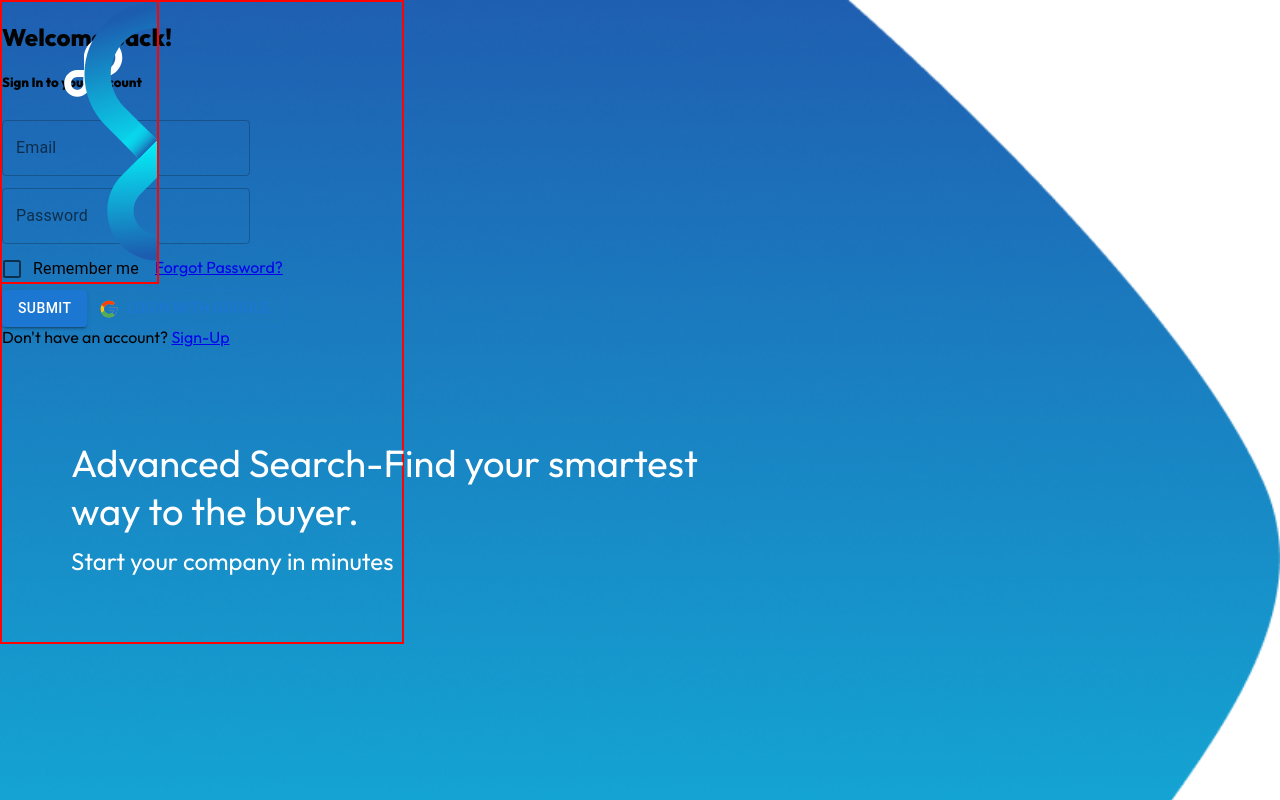
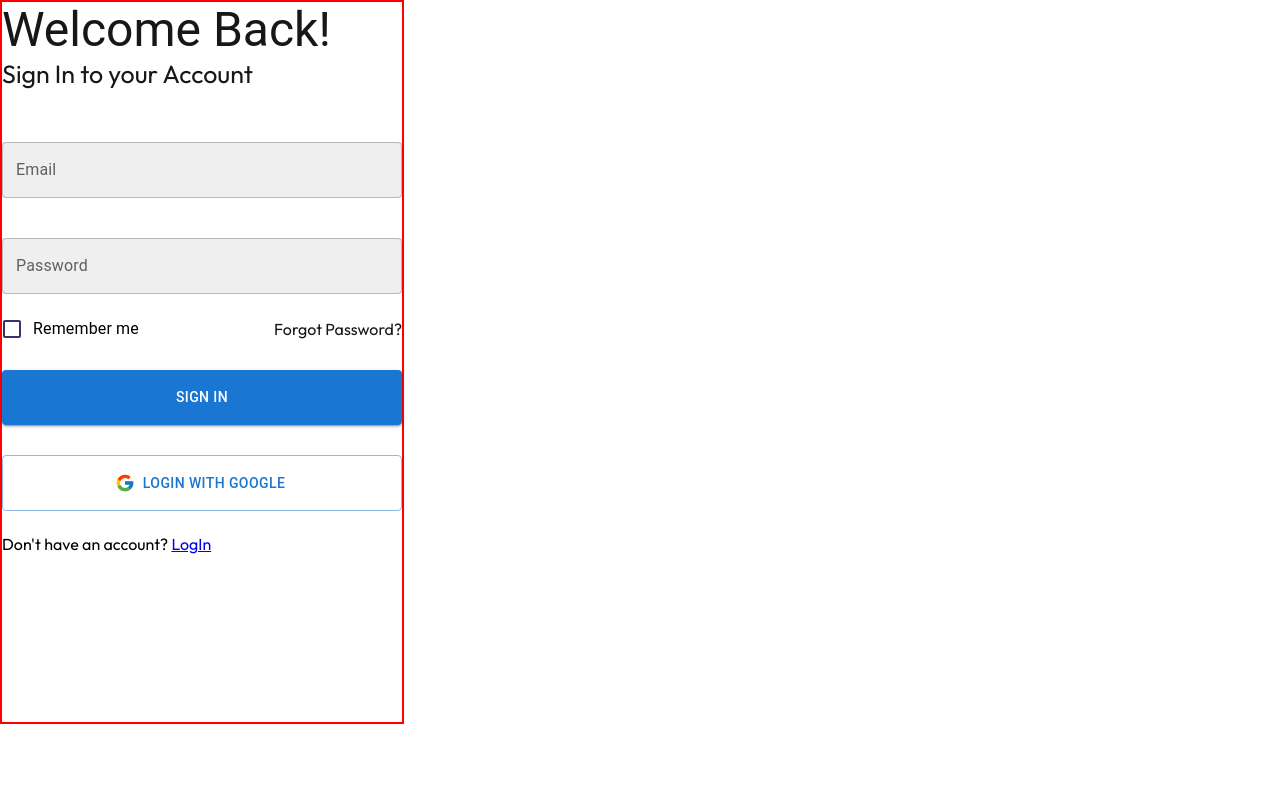
Before and after one commit to shehza-d/linkedin-prototype, a React (Create React App) app: page / in a window 1280 px wide. Built offline with nearby package versions, Linux system fonts and the light colour scheme.

Commit message:
login signup done

```diff
--- a/src/App.js
+++ b/src/App.js
@@ -12,7 +12,7 @@ export default function App(props) {
     <div className="App">
       {isLogin ? (
         <Routes>
-          <Route path="/" element={<AuthBase />} />
+          <Route path="/" element={<Signup />} />
 
           {/* <Route path="attendance" element={<Attendance />} />
           <Route path="courses" element={<Courses />} />
--- a/src/pages/AuthPages/Authbase.jsx
+++ b/src/pages/AuthPages/Authbase.jsx
@@ -1,6 +1,6 @@
+import styles from "../../styles/AuthBase.module.css";
 import { ToastContainer, toast } from "react-toastify";
 import "react-toastify/dist/ReactToastify.css";
-import styles from "../../styles/AuthBase.module.css";
 import bgImg from "../../assets/Rectangle-7126.png";
 import Login from "./Login";
 import logoWhite from "../../assets/logoWhite.svg";
--- a/src/pages/AuthPages/Login.jsx
+++ b/src/pages/AuthPages/Login.jsx
@@ -1,4 +1,4 @@
-import styles from "../../styles/login.css";
+import styles from "../../styles/login.module.css";
 import { Link } from "react-router-dom";
 import axios from "axios";
 import { useFormik } from "formik";
@@ -8,7 +8,12 @@ import TextField from "@mui/material/TextField";
 import Button from "@mui/material/Button";
 import FormControlLabel from "@mui/material/FormControlLabel";
 import Checkbox from "@mui/material/Checkbox";
+import Typography from "@mui/material/Typography";
 import { FcGoogle } from "react-icons/fc";
+import { ToastContainer, toast } from "react-toastify";
+import "react-toastify/dist/ReactToastify.css";
+
+
 export default function Login() {
   const { values, errors, handleBlur, handleChange, handleSubmit, touched } =
     useFormik({
@@ -51,12 +56,21 @@ export default function Login() {
     });
   return (
     <>
-      {/* <div className={styles.container}> */}
-      <form className="form" onSubmit={handleSubmit}>
-        <h2 className="title">Welcome Back!</h2>
-        <h5 className="subtitle">Sign In to your Account</h5>
+      <ToastContainer />
+      <div className={styles.container}>
+        <Typography variant="h3" className={styles.title}>
+          Welcome Back!
+        </Typography>
+        <Typography variant="p" className={styles.subtitle}>
+          Sign In to your Account
+        </Typography>
+        <form className={styles.form} onSubmit={handleSubmit}>
           <TextField
-          //  sx={{}}
+            sx={{
+              backgroundColor: "#EFEFEF",
+              marginBottom: "32px",
+              marginTop: "52px",
+            }}
             autoComplete="on"
             name="email"
             margin="dense"
@@ -72,6 +86,7 @@ export default function Login() {
             helperText={touched.email && errors.email}
           />
           <TextField
+            sx={{ backgroundColor: "#EFEFEF" }}
             autoComplete="on"
             name="password"
             margin="dense"
@@ -86,15 +101,27 @@ export default function Login() {
             error={touched.password && Boolean(errors.password)}
             helperText={touched.password && errors.password}
           />
-        <div className="formOption">
-          <FormControlLabel control={<Checkbox />} label="Remember me" />
+          <div className={styles.formOption}>
+            <FormControlLabel
+              control={<Checkbox sx={{ color: "#422D6F" }} />}
+              label="Remember me"
+            />
             {/* <Checkbox label="Remember" /> */}
-          <a href="#">Forgot Password?</a>
+            <a href="www.facebook.com">Forgot Password?</a>
           </div>
-        <Button type="submit" className="submitBtn" variant="contained">
-          SUBMIT
+          <Button
+            type="submit"
+            className="submitBtn"
+            sx={{ mb: "30px", py: "15px" }}
+            variant="contained"
+          >
+            Sign In
           </Button>
-        <Button variant="outlined" startIcon={<FcGoogle />}>
+          <Button
+            variant="outlined"
+            sx={{ mb: "23px", py: "15px" }}
+            startIcon={<FcGoogle />}
+          >
             Login with Google
           </Button>
         </form>
@@ -105,7 +132,7 @@ export default function Login() {
             Sign-Up
           </Link>
         </div>
-      {/* </div> */}
+      </div>
     </>
   );
 }
--- a/src/pages/AuthPages/Signup.jsx
+++ b/src/pages/AuthPages/Signup.jsx
@@ -1,19 +1,144 @@
+import styles from '../../styles/signup.module.css'
 import { Link } from "react-router-dom";
 import { ToastContainer, toast } from "react-toastify";
 import "react-toastify/dist/ReactToastify.css";
 import axios from "axios";
-// import { useFormik } from "formik";
-// import * as yup from "yup";
+import { useFormik } from "formik";
+import * as yup from "yup";
+import TextField from "@mui/material/TextField";
+import Button from "@mui/material/Button";
+import FormControlLabel from "@mui/material/FormControlLabel";
+import Checkbox from "@mui/material/Checkbox";
+import Typography from "@mui/material/Typography";
+import { FcGoogle } from "react-icons/fc";
 
 export default function Signup() {
+
+     const { values, errors, handleBlur, handleChange, handleSubmit, touched } =
+    useFormik({
+      initialValues: {
+        email: "",
+        password: "",
+      },
+      validationSchema: yup.object({
+        email: yup
+          .string("Enter your email")
+          .email("Enter valid email")
+          .required("Email is required")
+          .min(3, "Please enter more then 3 characters ")
+          .max(32, "Please enter within 32 characters "),
+        password: yup
+          .string("Enter your Password") //.password()
+          .required("Password is required")
+          .min(6, "Please enter more then 6 characters ")
+          .max(64, "Please enter within 64 characters "),
+      }),
+      onSubmit: async (values) => {
+        console.log(values);
+        // try {
+        //   const res = await axios.post(
+        //     `${baseURI}/login`,
+        //     {
+        //       email: values.email,
+        //       password: values.password,
+        //     },
+        //     { withCredentials: true }
+        //   );
+        //   console.log(res);
+        //   toast(`${res.data.message}`); //https://www.npmjs.com/package/react-toastify
+        //  } catch (err) {
+        //   console.log(err);
+        //   console.log(err.response.data.message);
+        //   toast(`${err.response.data.message}`);
+        // }
+      },
+    });
   return (
     <>
       <ToastContainer />
+      <div className={styles.container}>
+        <Typography variant="h3" className={styles.title}>
+          Welcome Back!
+        </Typography>
+        <Typography variant="p" className={styles.subtitle}>
+          Sign In to your Account
+        </Typography>
+        <form className={styles.form} onSubmit={handleSubmit}>
+          <TextField
+            sx={{
+              backgroundColor: "#EFEFEF",
+              marginBottom: "32px",
+              marginTop: "52px",
+            }}
+            autoComplete="on"
+            name="email"
+            margin="dense"
+            variant="outlined"
+            type="email"
+            // placeholder="Enter your email"
+            id="email"
+            label="Email"
+            value={values.email}
+            onBlur={handleBlur}
+            onChange={handleChange}
+            error={touched.email && Boolean(errors.email)}
+            helperText={touched.email && errors.email}
+          />
+          <TextField
+            sx={{ backgroundColor: "#EFEFEF" }}
+            autoComplete="on"
+            name="password"
+            margin="dense"
+            variant="outlined"
+            type="password"
+            // placeholder="Enter your password"
+            id="password"
+            label="Password"
+            value={values.password}
+            onBlur={handleBlur}
+            onChange={handleChange}
+            error={touched.password && Boolean(errors.password)}
+            helperText={touched.password && errors.password}
+          />
+          <div className={styles.formOption}>
+            <FormControlLabel
+              control={<Checkbox sx={{ color: "#422D6F" }} />}
+              label="Remember me"
+            />
+            {/* <Checkbox label="Remember" /> */}
+            <a href="www.facebook.com">Forgot Password?</a>
+          </div>
+          <Button
+            type="submit"
+            className="submitBtn"
+            sx={{ mb: "30px", py: "15px" }}
+            variant="contained"
+          >
+            Sign In
+          </Button>
+          <Button
+            variant="outlined"
+            sx={{ mb: "23px", py: "15px" }}
+            startIcon={<FcGoogle />}
+          >
+            Login with Google
+          </Button>
+        </form>
 
-      <p>si</p>
+        <div className="">
+          <span>Don't have an account? </span>
+
       <Link to="/login" className="submitBtn">
         LogIn
       </Link>
+        </div>
+      </div>
     </>
+
+
+
+
+
+
   );
 }
--- a/src/styles/AuthBase.module.css
+++ b/src/styles/AuthBase.module.css
@@ -51,13 +51,8 @@
 }
 .logoBlue {
   position: absolute;
-  /* left: 7.07%;
-  right: 2.93%;
-  top: 70.71%;
-  bottom: -60.71%; */
   top: 0;
-  left: 0px;
-  right: 1000px;
+  right: 0;
   border: 2px solid red;
   /* transform: rotate(-45deg); */
 }
--- a/src/styles/login.css
+++ /dev/null
@@ -1,3 +0,0 @@
-/* .container{
-    border: 2px solid red;
-} */
--- /dev/null
+++ b/src/styles/login.module.css
@@ -0,0 +1,43 @@
+.container {
+  /* display: flex;
+  align-items: center;
+  justify-content: center;
+  flex-direction: column; */
+  border: 2px solid red;
+  height: 90vh;
+  width: 400px;
+}
+.form {
+  display: flex;
+  /* justify-content: center; */
+  /* align-items: center; */
+  flex-direction: column;
+}
+.formOption{
+  margin-top: 10px;
+  margin-bottom: 20px;
+  display: flex;
+  justify-content: space-between;
+  align-items: center;
+}
+.formOption>a{
+text-decoration: none;
+color: #171717;
+}
+.title {
+display: block;
+  font-family: "Outfit";
+  font-style: normal;
+  font-weight: 600;
+  font-size: 40px;
+  color: #171717;
+}
+.subtitle {
+  /* line-height: 50px; */
+  font-family: "Outfit";
+  font-style: normal;
+  font-weight: 500;
+  font-size: 25px;
+  color: #171717;
+  margin-bottom: 55px;
+}
--- /dev/null
+++ b/src/styles/signup.module.css
@@ -0,0 +1,43 @@
+.container {
+    /* display: flex;
+    align-items: center;
+    justify-content: center;
+    flex-direction: column; */
+    border: 2px solid red;
+    height: 90vh;
+    width: 400px;
+  }
+  .form {
+    display: flex;
+    /* justify-content: center; */
+    /* align-items: center; */
+    flex-direction: column;
+  }
+  .formOption{
+    margin-top: 10px;
+    margin-bottom: 20px;
+    display: flex;
+    justify-content: space-between;
+    align-items: center;
+  }
+  .formOption>a{
+  text-decoration: none;
+  color: #171717;
+  }
+  .title {
+  display: block;
+    font-family: "Outfit";
+    font-style: normal;
+    font-weight: 600;
+    font-size: 40px;
+    color: #171717;
+  }
+  .subtitle {
+    /* line-height: 50px; */
+    font-family: "Outfit";
+    font-style: normal;
+    font-weight: 500;
+    font-size: 25px;
+    color: #171717;
+    margin-bottom: 55px;
+  }
```
Lines whose indentation alone changed are shown as unchanged.
